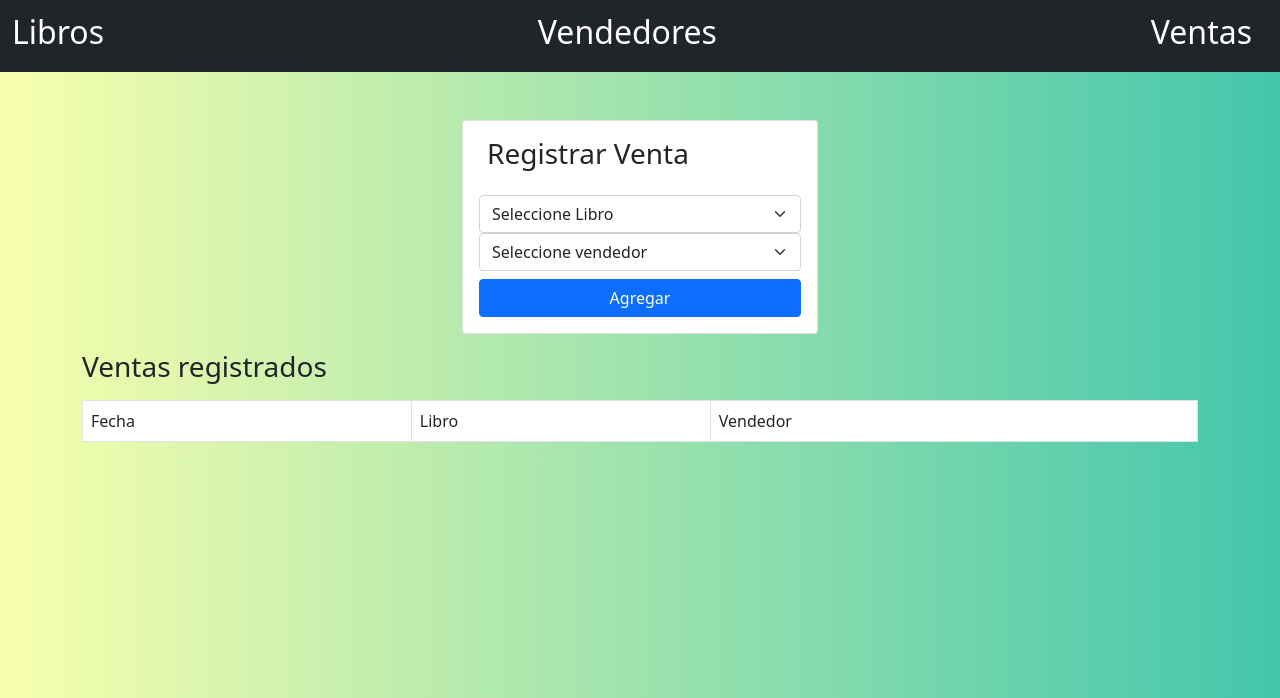
After one commit to XiomRB/ServersP1Redes1, a Flask app: page /ventas in a window 1280 px wide. The commit adds this page. Shown: the top 698 px of the page. Run offline with Flask 2, Linux system fonts and the light colour scheme; data that the repository does not hold is empty; some libraries are stand-ins or nearby versions.

Commit message:
Web app
Web app proyecto + codigo dll de sql

```diff
--- a/App_web/app.py
+++ b/App_web/app.py
@@ -4,10 +4,16 @@ from flask_mysqldb import MySQL
 app = Flask(__name__)
 
 #configuracion conexion mysql
-app.config['MYSQL_HOST'] = '192.168.137.140'
+#local
+app.config['MYSQL_HOST'] = 'localhost'
+app.config['MYSQL_USER'] = 'root'
+app.config['MYSQL_PASSWORD'] = '1234'
+app.config['MYSQL_DB'] = 'redes1p2'
+#topologia
+"""app.config['MYSQL_HOST'] = '192.168.137.140'
 app.config['MYSQL_USER'] = 'redes'
 app.config['MYSQL_PASSWORD'] = 'redes'
-app.config['MYSQL_DB'] = 'r1_p2'
+app.config['MYSQL_DB'] = 'r1_p2'"""
 
 mysql = MySQL(app)
 
@@ -31,6 +37,49 @@ def addBook():
         flash('Book added successfully!')
         return redirect(url_for('index'))
 
+@app.route('/vendedores')
+def vendedores():
+    cur = mysql.connection.cursor()
+    cur.execute('SELECT * FROM vendedor')
+    data = cur.fetchall()
+    return render_template('vendedor.html', vendedores = data)
+
+@app.route('/addVendedor', methods = ['POST'])
+def addVendedor():
+    if request.method == 'POST':
+        dpi = request.form['dpi']
+        nombre = request.form['nombre']
+        apellido = request.form['apellido']
+        direccion = request.form['direccion']
+        telefono = request.form['telefono']
+        cur = mysql.connection.cursor()
+        cur.execute('INSERT INTO vendedor (DPI,NOMBRE,APELLIDO,DIRECCION,TELEFONO) VALUES (%s,%s,%s,%s,%s)',(dpi,nombre,apellido,direccion,telefono))
+        mysql.connection.commit()
+        flash('Seller added successfully!')
+        return redirect(url_for('vendedores'))
+
+@app.route('/ventas')
+def ventas():
+    cur = mysql.connection.cursor()
+    cur.execute('SELECT id_vendedor,nombre FROM vendedor')
+    list_vendedores = cur.fetchall()
+    cur.execute('SELECT id,nombre FROM libro')
+    list_libros = cur.fetchall()
+    cur.execute('SELECT venta.fecha,libro.nombre,vendedor.nombre FROM venta,libro,vendedor WHERE venta.id_libro = libro.id AND venta.id_vendedor = vendedor.id_vendedor')
+    list_ventas = cur.fetchall()
+    return render_template('ventas.html', vendedores = list_vendedores, libros = list_libros, ventas = list_ventas)
+
+@app.route('/addVenta', methods = ['POST'])
+def addVenta():
+    if request.method == 'POST':
+        id_libro = request.form['id_libro']
+        id_vendedor = request.form['id_vendedor']
+        cur = mysql.connection.cursor()
+        cur.execute('INSERT INTO venta (FECHA,ID_LIBRO,ID_VENDEDOR) VALUES (CURRENT_TIMESTAMP,%s,%s)',(id_libro,id_vendedor))
+        mysql.connection.commit()
+        flash('Sale added successfully!')
+        return redirect(url_for('ventas'))
+
 @app.route('/showBook')
 def showBook():
     return 'Books'
--- a/App_web/templates/layout.html
+++ b/App_web/templates/layout.html
@@ -17,6 +17,12 @@
             <a class="navbar-brand" href="/">
                 <h2>Libros</h2>
             </a>
+            <a class="navbar-brand" href="/vendedores">
+                <h2>Vendedores</h2>
+            </a>
+            <a class="navbar-brand" href="/ventas">
+                <h2>Ventas</h2>
+            </a>
         </div>
     </nav>
     <div class="container">
--- /dev/null
+++ b/App_web/templates/ventas.html
@@ -0,0 +1,74 @@
+{% extends 'layout.html' %}
+{% block body %}
+
+<div class="row mt-5">
+    <div class="col-4"></div>
+    <div class="col-4">
+        {% with messages = get_flashed_messages() %}
+        {% if messages %}
+        {% for message in messages %}
+        <div class="alert alert-success alert-dismissible fade show" role="alert">
+            {{ message }}
+            <button type="button" class="btn-close" data-bs-dismiss="alert" aria-label="Close"></button>
+        </div>
+        {% endfor %}
+        {% endif %}
+        {% endwith %}
+        <div class="card" style="width: 100%">
+            <div class="card-head">
+                <div class="container mt-3">
+                    <h3>Registrar Venta</h3>
+                </div>
+            </div>
+            <div class="card-body">
+                <form action="/addVenta" method="POST">
+                    <div class="form-group">
+                        <select class="form-select" aria-label="Default select example" name="id_libro">
+                            <option selected>Seleccione Libro</option>
+                            {% for libro in libros %}
+                            <option value="{{libro.0}}">{{ libro.1 }}</option>
+                            {% endfor %}
+                        </select>
+                        <select class="form-select" aria-label="Default select example" name="id_vendedor">
+                            <option selected>Seleccione vendedor</option>
+                            {% for vendedor in vendedores %}
+                            <option value="{{vendedor.0}}">{{ vendedor.1 }}</option>
+                            {% endfor %}
+                        </select>
+                    </div>
+                    <div class="d-grid gap-2 mt-2">
+                        <button type="submit" class="btn btn-primary btn-block">Agregar</button>
+                    </div>
+                </form>
+            </div>
+        </div>
+    </div>
+    <div class="col-4"></div>
+</div>
+<div class="row">
+    <div class="col-12 mt-3">
+        <h3>Ventas registrados</h3>
+    </div>
+    <div class="col-12 mt-2">
+        <table class="table table-bordered bg-white">
+            <thead>
+                <tr>
+                    <td>Fecha</td>
+                    <td>Libro</td>
+                    <td>Vendedor</td>
+                </tr>
+            </thead>
+            <tbody>
+                {% for venta in ventas %}
+                <tr>
+                    <td>{{ venta.0 }}</td>
+                    <td>{{ venta.1 }}</td>
+                    <td>{{ venta.2 }}</td>
+                </tr>
+                {% endfor %}
+            </tbody>
+        </table>
+
+        {% endblock %}
+    </div>
+</div>
```
Also changed, not shown: App_web/DDL.sql (added, +23 -0 lines), App_web/templates/vendedor.html (added, +71 -0 lines).
